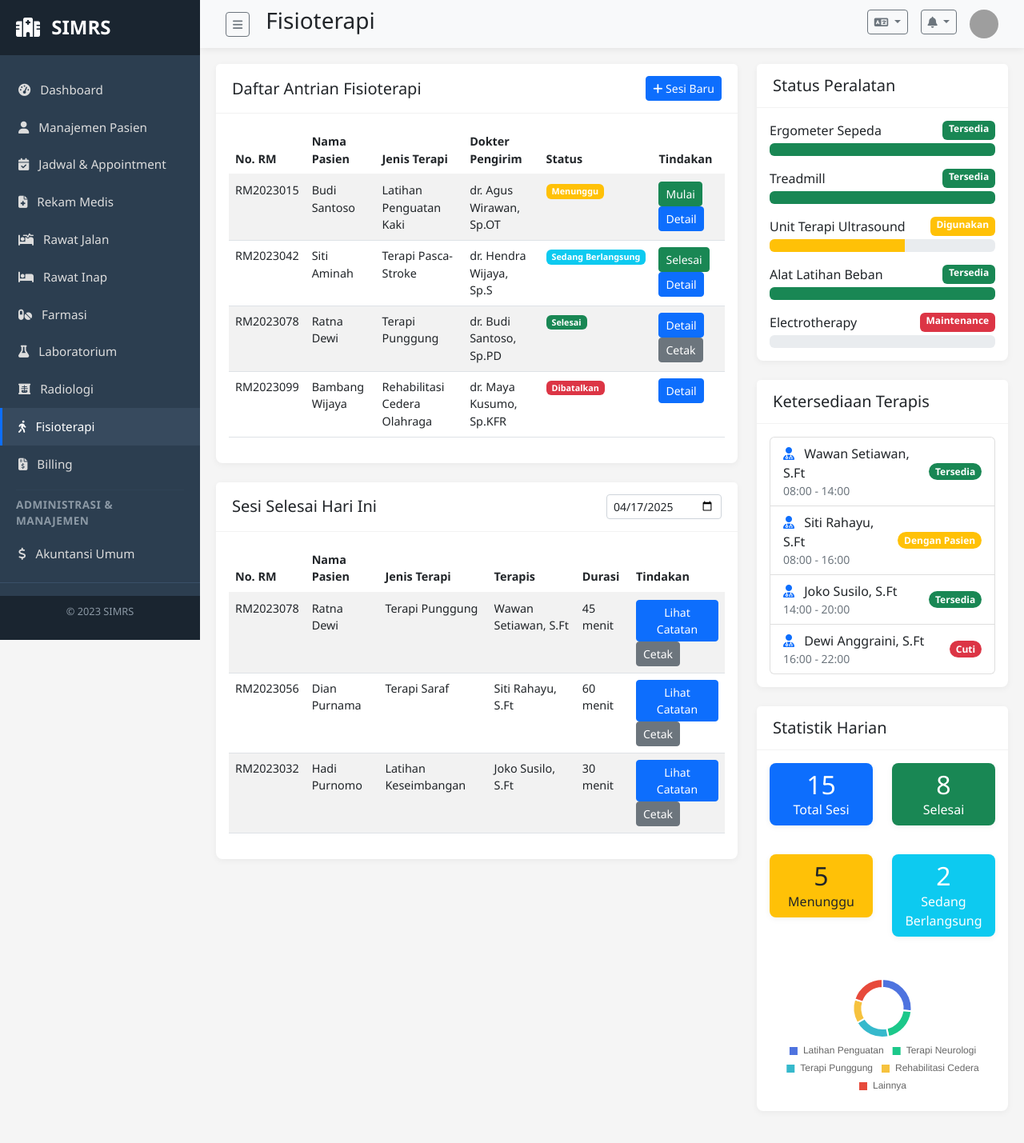
After one commit to habiutomo/simrs-python, a Flask app: page /physiotherapy in a window 1280 px wide. The commit adds this page. Shown: the whole page at 80% size. Run offline with Flask 3, Linux system fonts and the light colour scheme; grey boxes are pictures that could not be loaded.

Commit message:
Added physiotherapy features
Added a new physiotherapy feature to the Hospital Management Information System (SIMRS), including new routes, templates (`physiotherapy.html`), and updated `main_routes.py` and `index.html` to integrate the new functionality.  The `simrs_data.json` file remains unchanged.

Replit-Commit-Author: Agent
Replit-Commit-Session-Id: 103c32ca-68d5-4706-b273-1060b1014c81
Replit-Commit-Screenshot-Url: https://storage.googleapis.com/screenshot-production-us-central1/9ebc9027-2de9-47d9-9584-f599aeb92fcd/3d698e64-0a45-4915-9607-31d2662060ac.jpg

```diff
--- a/routes/main_routes.py
+++ b/routes/main_routes.py
@@ -384,6 +384,20 @@ def radiology():
     return render_template('radiology.html',
                           radiology_requests=radiology_requests)
 
+@main_bp.route('/physiotherapy')
+def physiotherapy():
+    """Display the physiotherapy page"""
+    # Get physiotherapy appointments/sessions
+    physiotherapy_sessions = []
+
+    # In a real application, these would come from the database
+    # For now, we'll create sample data for display purposes
+    today = datetime.now().strftime('%Y-%m-%d')
+
+    return render_template('physiotherapy.html',
+                          physiotherapy_sessions=physiotherapy_sessions,
+                          today=today)
+
 @main_bp.route('/billing')
 def billing_list():
     """Display the billing list page"""
--- a/templates/billing.html
+++ b/templates/billing.html
@@ -16,11 +16,11 @@
 
 {% block content %}
 {% if action == "add" %}
-    {% include "add_billing.html" %}
+    {% include "add_billing.html" ignore missing %}
 {% elif action == "view" %}
-    {% include "view_billing.html" %}
+    {% include "view_billing.html" ignore missing %}
 {% elif action == "pay" %}
-    {% include "pay_billing.html" %}
+    {% include "pay_billing.html" ignore missing %}
 {% else %}
 <div class="row">
     <div class="col-lg-12 mb-4">
--- a/templates/index.html
+++ b/templates/index.html
@@ -60,6 +60,11 @@
                 <li class="{% if request.endpoint == 'main_bp.radiology' %}active{% endif %}">
                     <a href="{{ url_for('main_bp.radiology') }}">
                         <i class="fas fa-x-ray me-2"></i> Radiologi
+                    </a>
+                </li>
+                <li class="{% if request.endpoint == 'main_bp.physiotherapy' %}active{% endif %}">
+                    <a href="{{ url_for('main_bp.physiotherapy') }}">
+                        <i class="fas fa-walking me-2"></i> Fisioterapi
                     </a>
                 </li>
                 <li class="{% if request.endpoint == 'main_bp.billing_list' or request.endpoint == 'main_bp.add_billing' or request.endpoint == 'main_bp.view_billing' %}active{% endif %}">
--- /dev/null
+++ b/templates/physiotherapy.html
@@ -0,0 +1,438 @@
+{% extends "index.html" %}
+
+{% block page_title %}
+<h1 class="h3">
+    Fisioterapi
+</h1>
+{% endblock %}
+
+{% block content %}
+<div class="row">
+    <div class="col-lg-8">
+        <!-- Physiotherapy Queue Card -->
+        <div class="card mb-4">
+            <div class="card-header d-flex justify-content-between align-items-center">
+                <h5 class="card-title mb-0">Daftar Antrian Fisioterapi</h5>
+                <button type="button" class="btn btn-sm btn-primary" data-bs-toggle="modal" data-bs-target="#addTherapySessionModal">
+                    <i class="fas fa-plus"></i> Sesi Baru
+                </button>
+            </div>
+            <div class="card-body">
+                <div class="table-responsive">
+                    <table class="table table-striped table-hover">
+                        <thead>
+                            <tr>
+                                <th>No. RM</th>
+                                <th>Nama Pasien</th>
+                                <th>Jenis Terapi</th>
+                                <th>Dokter Pengirim</th>
+                                <th>Status</th>
+                                <th>Tindakan</th>
+                            </tr>
+                        </thead>
+                        <tbody>
+                            <tr>
+                                <td>RM2023015</td>
+                                <td>Budi Santoso</td>
+                                <td>Latihan Penguatan Kaki</td>
+                                <td>dr. Agus Wirawan, Sp.OT</td>
+                                <td><span class="badge bg-warning">Menunggu</span></td>
+                                <td>
+                                    <button class="btn btn-sm btn-success">Mulai</button>
+                                    <button class="btn btn-sm btn-primary">Detail</button>
+                                </td>
+                            </tr>
+                            <tr>
+                                <td>RM2023042</td>
+                                <td>Siti Aminah</td>
+                                <td>Terapi Pasca-Stroke</td>
+                                <td>dr. Hendra Wijaya, Sp.S</td>
+                                <td><span class="badge bg-info">Sedang Berlangsung</span></td>
+                                <td>
+                                    <button class="btn btn-sm btn-success">Selesai</button>
+                                    <button class="btn btn-sm btn-primary">Detail</button>
+                                </td>
+                            </tr>
+                            <tr>
+                                <td>RM2023078</td>
+                                <td>Ratna Dewi</td>
+                                <td>Terapi Punggung</td>
+                                <td>dr. Budi Santoso, Sp.PD</td>
+                                <td><span class="badge bg-success">Selesai</span></td>
+                                <td>
+                                    <button class="btn btn-sm btn-primary">Detail</button>
+                                    <button class="btn btn-sm btn-secondary">Cetak</button>
+                                </td>
+                            </tr>
+                            <tr>
+                                <td>RM2023099</td>
+                                <td>Bambang Wijaya</td>
+                                <td>Rehabilitasi Cedera Olahraga</td>
+                                <td>dr. Maya Kusumo, Sp.KFR</td>
+                                <td><span class="badge bg-danger">Dibatalkan</span></td>
+                                <td>
+                                    <button class="btn btn-sm btn-primary">Detail</button>
+                                </td>
+                            </tr>
+                        </tbody>
+                    </table>
+                </div>
+            </div>
+        </div>
+
+        <!-- Completed Sessions Card -->
+        <div class="card">
+            <div class="card-header d-flex justify-content-between align-items-center">
+                <h5 class="card-title mb-0">Sesi Selesai Hari Ini</h5>
+                <div>
+                    <input type="date" class="form-control form-control-sm" value="{{ today }}" id="filterDate">
+                </div>
+            </div>
+            <div class="card-body">
+                <div class="table-responsive">
+                    <table class="table table-striped table-hover">
+                        <thead>
+                            <tr>
+                                <th>No. RM</th>
+                                <th>Nama Pasien</th>
+                                <th>Jenis Terapi</th>
+                                <th>Terapis</th>
+                                <th>Durasi</th>
+                                <th>Tindakan</th>
+                            </tr>
+                        </thead>
+                        <tbody>
+                            <tr>
+                                <td>RM2023078</td>
+                                <td>Ratna Dewi</td>
+                                <td>Terapi Punggung</td>
+                                <td>Wawan Setiawan, S.Ft</td>
+                                <td>45 menit</td>
+                                <td>
+                                    <button class="btn btn-sm btn-primary">Lihat Catatan</button>
+                                    <button class="btn btn-sm btn-secondary">Cetak</button>
+                                </td>
+                            </tr>
+                            <tr>
+                                <td>RM2023056</td>
+                                <td>Dian Purnama</td>
+                                <td>Terapi Saraf</td>
+                                <td>Siti Rahayu, S.Ft</td>
+                                <td>60 menit</td>
+                                <td>
+                                    <button class="btn btn-sm btn-primary">Lihat Catatan</button>
+                                    <button class="btn btn-sm btn-secondary">Cetak</button>
+                                </td>
+                            </tr>
+                            <tr>
+                                <td>RM2023032</td>
+                                <td>Hadi Purnomo</td>
+                                <td>Latihan Keseimbangan</td>
+                                <td>Joko Susilo, S.Ft</td>
+                                <td>30 menit</td>
+                                <td>
+                                    <button class="btn btn-sm btn-primary">Lihat Catatan</button>
+                                    <button class="btn btn-sm btn-secondary">Cetak</button>
+                                </td>
+                            </tr>
+                        </tbody>
+                    </table>
+                </div>
+            </div>
+        </div>
+    </div>
+
+    <div class="col-lg-4">
+        <!-- Equipment Status Card -->
+        <div class="card mb-4">
+            <div class="card-header">
+                <h5 class="card-title mb-0">Status Peralatan</h5>
+            </div>
+            <div class="card-body">
+                <div class="mb-3">
+                    <div class="d-flex justify-content-between mb-1">
+                        <span>Ergometer Sepeda</span>
+                        <span class="badge bg-success">Tersedia</span>
+                    </div>
+                    <div class="progress">
+                        <div class="progress-bar bg-success" style="width: 100%"></div>
+                    </div>
+                </div>
+                <div class="mb-3">
+                    <div class="d-flex justify-content-between mb-1">
+                        <span>Treadmill</span>
+                        <span class="badge bg-success">Tersedia</span>
+                    </div>
+                    <div class="progress">
+                        <div class="progress-bar bg-success" style="width: 100%"></div>
+                    </div>
+                </div>
+                <div class="mb-3">
+                    <div class="d-flex justify-content-between mb-1">
+                        <span>Unit Terapi Ultrasound</span>
+                        <span class="badge bg-warning">Digunakan</span>
+                    </div>
+                    <div class="progress">
+                        <div class="progress-bar bg-warning" style="width: 60%"></div>
+                    </div>
+                </div>
+                <div class="mb-3">
+                    <div class="d-flex justify-content-between mb-1">
+                        <span>Alat Latihan Beban</span>
+                        <span class="badge bg-success">Tersedia</span>
+                    </div>
+                    <div class="progress">
+                        <div class="progress-bar bg-success" style="width: 100%"></div>
+                    </div>
+                </div>
+                <div>
+                    <div class="d-flex justify-content-between mb-1">
+                        <span>Electrotherapy</span>
+                        <span class="badge bg-danger">Maintenance</span>
+                    </div>
+                    <div class="progress">
+                        <div class="progress-bar bg-danger" style="width: 0%"></div>
+                    </div>
+                </div>
+            </div>
+        </div>
+
+        <!-- Therapist Availability Card -->
+        <div class="card mb-4">
+            <div class="card-header">
+                <h5 class="card-title mb-0">Ketersediaan Terapis</h5>
+            </div>
+            <div class="card-body">
+                <ul class="list-group">
+                    <li class="list-group-item d-flex justify-content-between align-items-center">
+                        <div>
+                            <i class="fas fa-user-md text-primary me-2"></i> Wawan Setiawan, S.Ft
+                            <span class="d-block text-muted small">08:00 - 14:00</span>
+                        </div>
+                        <span class="badge bg-success rounded-pill">Tersedia</span>
+                    </li>
+                    <li class="list-group-item d-flex justify-content-between align-items-center">
+                        <div>
+                            <i class="fas fa-user-md text-primary me-2"></i> Siti Rahayu, S.Ft
+                            <span class="d-block text-muted small">08:00 - 16:00</span>
+                        </div>
+                        <span class="badge bg-warning rounded-pill">Dengan Pasien</span>
+                    </li>
+                    <li class="list-group-item d-flex justify-content-between align-items-center">
+                        <div>
+                            <i class="fas fa-user-md text-primary me-2"></i> Joko Susilo, S.Ft
+                            <span class="d-block text-muted small">14:00 - 20:00</span>
+                        </div>
+                        <span class="badge bg-success rounded-pill">Tersedia</span>
+                    </li>
+                    <li class="list-group-item d-flex justify-content-between align-items-center">
+                        <div>
+                            <i class="fas fa-user-md text-primary me-2"></i> Dewi Anggraini, S.Ft
+                            <span class="d-block text-muted small">16:00 - 22:00</span>
+                        </div>
+                        <span class="badge bg-danger rounded-pill">Cuti</span>
+                    </li>
+                </ul>
+            </div>
+        </div>
+
+        <!-- Statistics Card -->
+        <div class="card">
+            <div class="card-header">
+                <h5 class="card-title mb-0">Statistik Harian</h5>
+            </div>
+            <div class="card-body">
+                <div class="row text-center">
+                    <div class="col-6 mb-3">
+                        <div class="card bg-primary text-white p-2">
+                            <h2 class="mb-0">15</h2>
+                            <span>Total Sesi</span>
+                        </div>
+                    </div>
+                    <div class="col-6 mb-3">
+                        <div class="card bg-success text-white p-2">
+                            <h2 class="mb-0">8</h2>
+                            <span>Selesai</span>
+                        </div>
+                    </div>
+                    <div class="col-6 mb-3">
+                        <div class="card bg-warning text-dark p-2">
+                            <h2 class="mb-0">5</h2>
+                            <span>Menunggu</span>
+                        </div>
+                    </div>
+                    <div class="col-6 mb-3">
+                        <div class="card bg-info text-white p-2">
+                            <h2 class="mb-0">2</h2>
+                            <span>Sedang Berlangsung</span>
+                        </div>
+                    </div>
+                </div>
+                <div class="mt-3">
+                    <canvas id="therapyTypeChart" height="150"></canvas>
+                </div>
+            </div>
+        </div>
+    </div>
+</div>
+
+<!-- Add Therapy Session Modal -->
+<div class="modal fade" id="addTherapySessionModal" tabindex="-1" aria-labelledby="addTherapySessionModalLabel" aria-hidden="true">
+    <div class="modal-dialog modal-lg">
+        <div class="modal-content">
+            <div class="modal-header">
+                <h5 class="modal-title" id="addTherapySessionModalLabel">Tambah Sesi Fisioterapi</h5>
+                <button type="button" class="btn-close" data-bs-dismiss="modal" aria-label="Close"></button>
+            </div>
+            <div class="modal-body">
+                <form id="therapySessionForm">
+                    <div class="row mb-3">
+                        <div class="col-md-6">
+                            <label for="patient_id" class="form-label">Pasien</label>
+                            <select class="form-select" id="patient_id" name="patient_id" required>
+                                <option value="">Pilih Pasien...</option>
+                                <option value="RM2023001">RM2023001 - Ahmad Fauzi</option>
+                                <option value="RM2023015">RM2023015 - Budi Santoso</option>
+                                <option value="RM2023042">RM2023042 - Siti Aminah</option>
+                                <option value="RM2023078">RM2023078 - Ratna Dewi</option>
+                            </select>
+                        </div>
+                        <div class="col-md-6">
+                            <label for="doctor_id" class="form-label">Dokter Pengirim</label>
+                            <select class="form-select" id="doctor_id" name="doctor_id" required>
+                                <option value="">Pilih Dokter...</option>
+                                <option value="D001">dr. Budi Santoso, Sp.PD</option>
+                                <option value="D003">dr. Hendra Wijaya, Sp.S</option>
+                                <option value="D004">dr. Agus Wirawan, Sp.OT</option>
+                                <option value="D007">dr. Maya Kusumo, Sp.KFR</option>
+                            </select>
+                        </div>
+                    </div>
+                    <div class="row mb-3">
+                        <div class="col-md-6">
+                            <label for="therapy_type" class="form-label">Jenis Terapi</label>
+                            <select class="form-select" id="therapy_type" name="therapy_type" required>
+                                <option value="">Pilih Jenis Terapi...</option>
+                                <option value="strengthening">Latihan Penguatan</option>
+                                <option value="neurological">Terapi Neurologi</option>
+                                <option value="spine">Terapi Punggung</option>
+                                <option value="sports">Rehabilitasi Cedera Olahraga</option>
+                                <option value="balance">Latihan Keseimbangan</option>
+                                <option value="post_surgery">Terapi Pasca Operasi</option>
+                                <option value="stroke">Terapi Pasca-Stroke</option>
+                                <option value="pediatric">Terapi Pediatrik</option>
+                            </select>
+                        </div>
+                        <div class="col-md-6">
+                            <label for="therapist_id" class="form-label">Terapis</label>
+                            <select class="form-select" id="therapist_id" name="therapist_id" required>
+                                <option value="">Pilih Terapis...</option>
+                                <option value="T001">Wawan Setiawan, S.Ft</option>
+                                <option value="T002">Siti Rahayu, S.Ft</option>
+                                <option value="T003">Joko Susilo, S.Ft</option>
+                                <option value="T004">Dewi Anggraini, S.Ft</option>
+                            </select>
+                        </div>
+                    </div>
+                    <div class="row mb-3">
+                        <div class="col-md-6">
+                            <label for="session_date" class="form-label">Tanggal Sesi</label>
+                            <input type="date" class="form-control" id="session_date" name="session_date" value="{{ today }}" required>
+                        </div>
+                        <div class="col-md-6">
+                            <label for="session_time" class="form-label">Waktu Sesi</label>
+                            <input type="time" class="form-control" id="session_time" name="session_time" required>
+                        </div>
+                    </div>
+                    <div class="row mb-3">
+                        <div class="col-md-6">
+                            <label for="session_duration" class="form-label">Durasi (menit)</label>
+                            <input type="number" class="form-control" id="session_duration" name="session_duration" min="15" step="15" value="60" required>
+                        </div>
+                        <div class="col-md-6">
+                            <label for="priority" class="form-label">Prioritas</label>
+                            <select class="form-select" id="priority" name="priority">
+                                <option value="normal">Normal</option>
+                                <option value="urgent">Segera</option>
+                                <option value="emergency">Darurat</option>
+                            </select>
+                        </div>
+                    </div>
+                    <div class="mb-3">
+                        <label for="clinical_history" class="form-label">Riwayat Klinis</label>
+                        <textarea class="form-control" id="clinical_history" name="clinical_history" rows="3"></textarea>
+                    </div>
+                    <div class="mb-3">
+                        <label for="therapy_goals" class="form-label">Tujuan Terapi</label>
+                        <textarea class="form-control" id="therapy_goals" name="therapy_goals" rows="2"></textarea>
+                    </div>
+                    <div class="mb-3">
+                        <label for="notes" class="form-label">Catatan Tambahan</label>
+                        <textarea class="form-control" id="notes" name="notes" rows="2"></textarea>
+                    </div>
+                </form>
+            </div>
+            <div class="modal-footer">
+                <button type="button" class="btn btn-secondary" data-bs-dismiss="modal">Batal</button>
+                <button type="button" class="btn btn-primary" id="submitTherapySession">Simpan</button>
+            </div>
+        </div>
+    </div>
+</div>
+{% endblock %}
+
+{% block scripts %}
+<script>
+    document.addEventListener('DOMContentLoaded', function() {
+        // Initialize chart for therapy types
+        const ctxTherapyType = document.getElementById('therapyTypeChart').getContext('2d');
+        const therapyTypeChart = new Chart(ctxTherapyType, {
+            type: 'doughnut',
+            data: {
+                labels: ['Latihan Penguatan', 'Terapi Neurologi', 'Terapi Punggung', 'Rehabilitasi Cedera', 'Lainnya'],
+                datasets: [{
+                    data: [4, 3, 3, 2, 3],
+                    backgroundColor: [
+                        '#4e73df',
+                        '#1cc88a',
+                        '#36b9cc',
+                        '#f6c23e',
+                        '#e74a3b'
+                    ],
+                    hoverBackgroundColor: [
+                        '#2e59d9',
+                        '#17a673',
+                        '#2c9faf',
+                        '#dda20a',
+                        '#be2617'
+                    ],
+                    hoverBorderColor: "rgba(234, 236, 244, 1)",
+                }]
+            },
+            options: {
+                maintainAspectRatio: false,
+                plugins: {
+                    legend: {
+                        position: 'bottom',
+                        labels: {
+                            boxWidth: 12
+                        }
+                    }
+                },
+                cutout: '70%'
+            }
+        });
+
+        // Handle submit button for therapy session form
+        document.getElementById('submitTherapySession').addEventListener('click', function() {
+            // Here we would handle form submission, validation, etc.
+            // For now, just close the modal and show a success message
+            var modal = bootstrap.Modal.getInstance(document.getElementById('addTherapySessionModal'));
+            modal.hide();
+
+            // Show success message (you could use a toast or an alert)
+            alert('Sesi fisioterapi berhasil ditambahkan!');
+        });
+    });
+</script>
+{% endblock %}
```
Also changed, not shown: simrs_data.json (+1 -1 lines).
